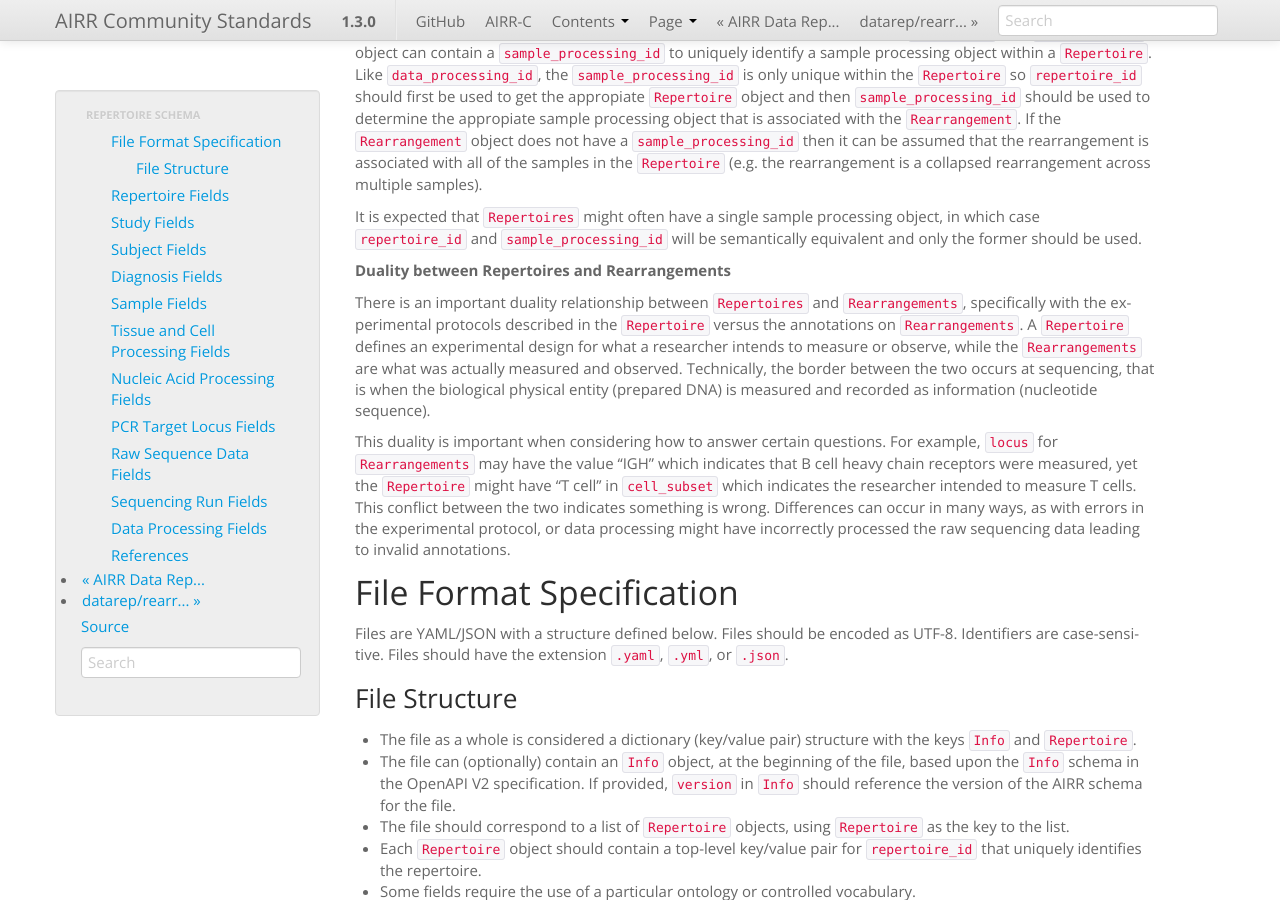
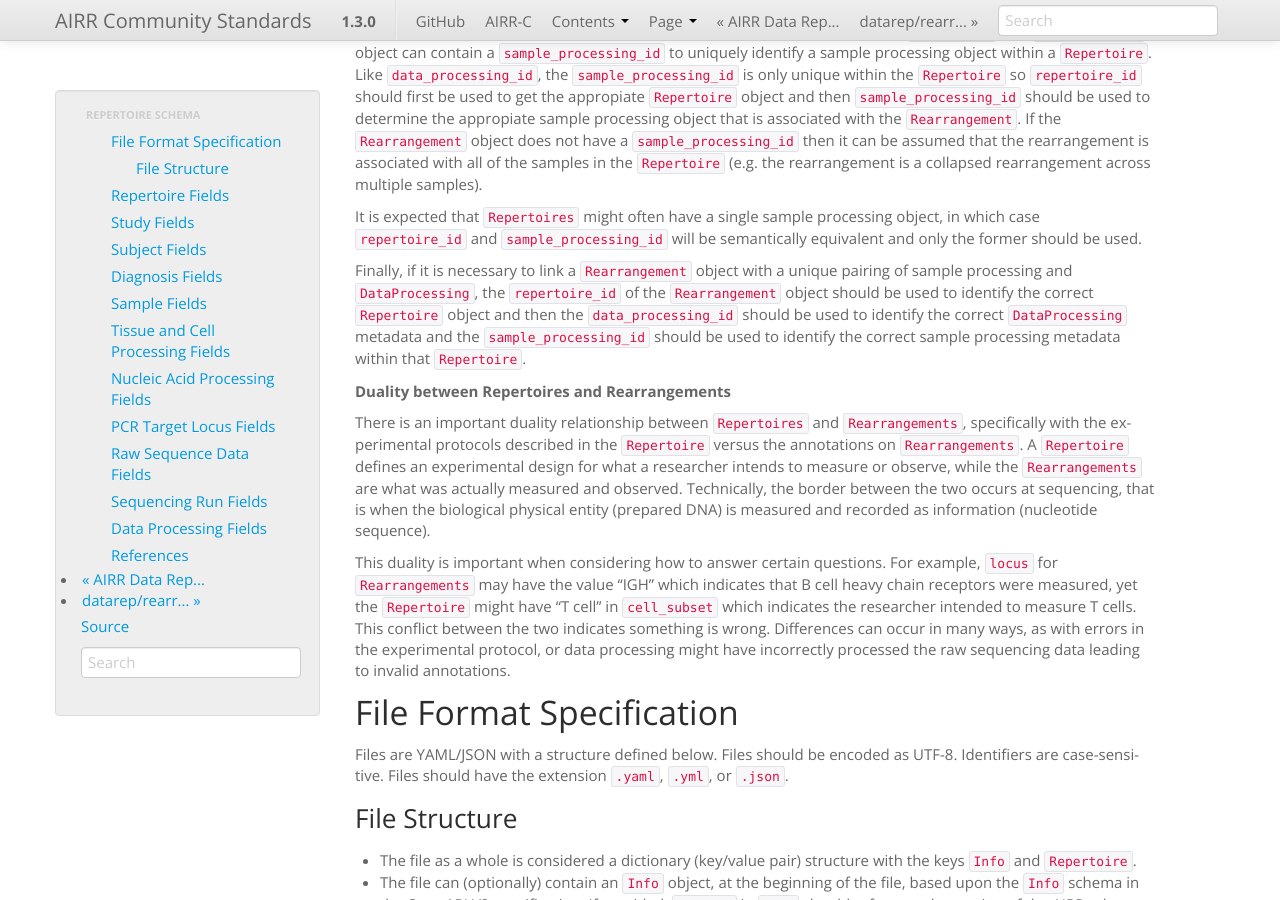
Before and after one commit to airr-community/airr-standards, a Sphinx documentation site: the page built from docs/datarep/metadata.rst, in a window 1280 px wide and 900 px high, scrolled down 1333 px. Built offline with Sphinx 7.4.7, drawn with Linux system fonts in a browser that asks for light colours; pages that are not in the unit, such as notebooks, are missing from menus.

Commit message:
Added some docs on how to use both data_processing_id and sample_processing_id.

```diff
--- a/docs/datarep/metadata.rst
+++ b/docs/datarep/metadata.rst
@@ -117,6 +117,13 @@ It is expected that  ``Repertoires`` might often have a single
 sample processing object, in which case ``repertoire_id`` and
 ``sample_processing_id`` will be semantically equivalent and only the
 former should be used.
+
+Finally, if it is necessary to link a ``Rearrangement`` object with a unique
+pairing of sample processing and ``DataProcessing``, the ``repertoire_id`` of
+the ``Rearrangement`` object should be used to identify the correct ``Repertoire``
+object and then the ``data_processing_id`` should be used to identify the correct
+``DataProcessing`` metadata and the ``sample_processing_id`` should be used to
+identify the correct sample processing metadata within that ``Repertoire``.
 
 **Duality between Repertoires and Rearrangements**
 
```
